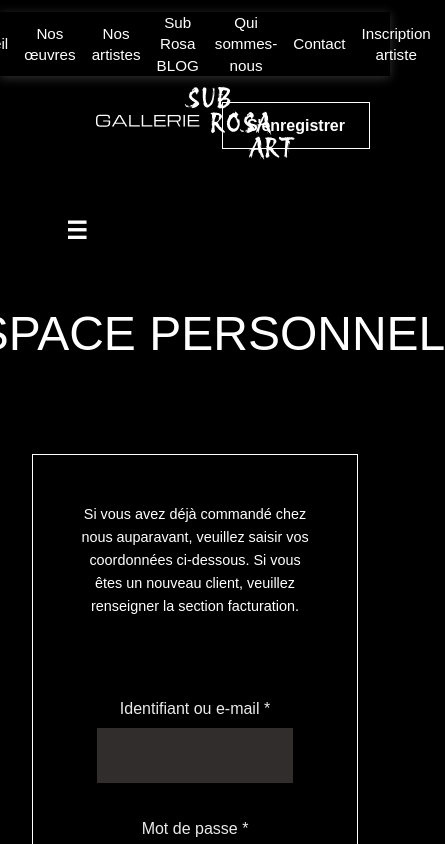
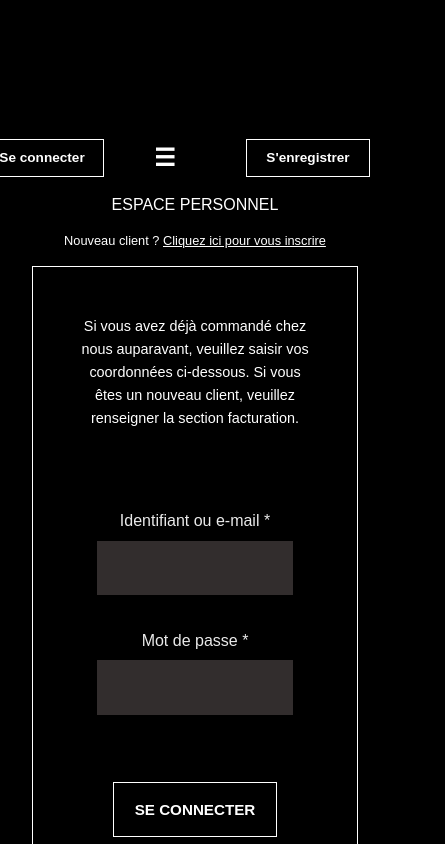
Before and after one commit to benhartdev/subrosa, a Next.js app in the folder subrosa-frontend/: page /login in a window 390 px wide. Shown: the top 844 px of the page, 445 px wide, since content can reach past the window. Built offline with nearby package versions, Linux system fonts and the light colour scheme.

Commit message:
Modif navbutton et header

```diff
--- a/subrosa-frontend/components/Header.jsx
+++ b/subrosa-frontend/components/Header.jsx
@@ -5,6 +5,7 @@ import HamburgerMenu from './HamburgerMenu';
 import '../styles/header.css'; // Importation du fichier CSS pour le style du header
 import { useAuth } from "../components/context/AuthContext";
 import { useRouter } from "next/navigation";
+import NavButton from '../components/NavButton';
 
 
 console.log("Header.js est chargé.");
@@ -25,15 +26,22 @@ const Header = () => {
             width={200}
             height={100}
         />
+
         <div className="auth-buttons">
-        {user ? (
-              <button className="login-button" onClick={logout}>Se déconnecter ({user.role})</button>
-            ) : (
-              <button className="login-button" onClick={() => router.push('/login')}>Se connecter</button>
-            )}
-    <button className="login-button_2" onClick={() => router.push('/inscription-utilisateur')}>S'enregistrer</button>
-  </div>
-        <HamburgerMenu /> {/* Affichage du menu hamburger */}
+  {user ? (
+    <button className="login-button" onClick={logout}>
+      Se déconnecter ({user.role})
+    </button>
+  ) : (
+    <NavButton to="/login" label="Se connecter" className="login-button" />
+  )}
+
+  <HamburgerMenu />  {/* 👈 doit être au même niveau que les autres boutons */}
+
+  <NavButton to="/inscription-utilisateur" label="S'enregistrer" className="login-button_2" />
+</div>
+
+
 
             {/* Barre de navigation principale */}
 
--- /dev/null
+++ b/subrosa-frontend/components/NavButton.jsx
@@ -0,0 +1,14 @@
+'use client'
+import { useRouter } from 'next/navigation';
+
+const NavButton = ({ to, label, className }) => {
+  const router = useRouter();
+
+  return (
+    <button className={className} onClick={() => router.push(to)}>
+      {label}
+    </button>
+  );
+};
+
+export default NavButton;
--- a/subrosa-frontend/styles/PersonalLogin.css
+++ b/subrosa-frontend/styles/PersonalLogin.css
@@ -252,3 +252,18 @@ input:-webkit-autofill:active {
   margin: 2rem auto;
   text-align: center;
 }
+
+@media screen and (max-width: 768px) {
+  #personal-space {
+    font-size: 1rem; /* adapte selon ton design */
+    text-align: center;
+    margin-top: 5rem;
+  }
+
+  #already-client {
+    font-size: 0.8rem;
+    text-align: center;
+    margin: auto;
+    padding: 1rem 1rem;
+  }
+  }
--- a/subrosa-frontend/styles/header.css
+++ b/subrosa-frontend/styles/header.css
@@ -18,7 +18,7 @@
 /* Boutons de connexion */
 .auth-buttons {
   position: absolute;
-  top: 10px;
+  top: 90px;
   right: 20px;
   display: flex;
   gap: 10px;
@@ -27,13 +27,18 @@
 
 /* Tu peux adapter le style des boutons comme tu veux */
 .login-button,
-.login-button-2 {
+.login-button_2 {
   background: transparent;
   border: 1px solid white;
   color: white;
-  padding: 5px 10px;
-  cursor: pointer;
+  padding: 8px 16px;
+  font-size: 0.9rem;
+  width: 150px;        /* 👈 même taille */
+  text-align: center;
+  white-space: nowrap;
+  box-sizing: border-box;
 }
+
 
 .sidebar {
     position: fixed;
@@ -144,12 +149,50 @@
     #menu-toggle {
       display: block;
       margin-left: 10px;
+
     }
 
     /* facultatif : réorganisation boutons */
     .auth-buttons {
-      flex-direction: column;
-      align-items: flex-end;
+      display: flex;
+      justify-content: center;
+      align-items: center;
+      gap: 1rem;
+      margin: 1rem auto;
+      width: 100%;
+    }
 
+    .auth-buttons > * {
+      background: transparent;
+
+      color: white;
+
+      font-size: 0.85rem;
+      min-width: 110px;
+      text-align: center;
+      white-space: nowrap;
+      cursor: pointer;
+      box-sizing: border-box;
     }
+
+
+
+    .login-button,
+    .login-button_2 {
+      width: 150px;
+    }
+    .header-svg {
+      display: none;
+      pointer-events: none;
+  user-select: none;
+    }
+    .sidebar {
+      display: none !important;
+    }
+
+    /* Cacher la breadcrumb */
+    .breadcrumb, .breadcrumb-bar {
+      display: none !important;
+    }
+
   }
```
